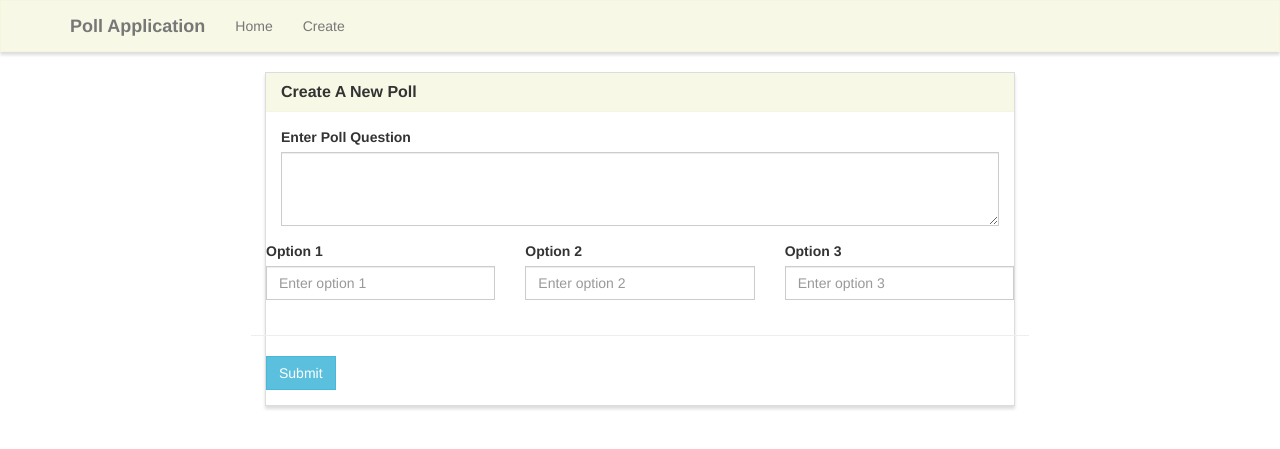
After one commit to George-Kibe/django-discord-clone, a Django app: page /polls/create/ in a window 1280 px wide. The commit adds this page. Shown: the top 449 px of the page. Run offline with Django 4.2, Linux system fonts and the light colour scheme; some libraries are stand-ins or nearby versions.

Commit message:
polls app templates

```diff
--- /dev/null
+++ b/polls/templates/polls/base.html
@@ -0,0 +1,45 @@
+{% load static %}
+
+<!DOCTYPE html>
+<html lang="en">
+	<head>
+		<meta charset="utf-8">
+		<meta http-equiv="content-type" content="text/html; charset=UTF-8">
+		<meta name="viewport" content="width=device-width, initial-scale=1">
+		<title>{% block title %}{% endblock %}</title>
+
+		<!-- Bootstrap CSS -->
+		<link rel="stylesheet" href="https://maxcdn.bootstrapcdn.com/bootstrap/3.3.7/css/bootstrap.min.css" integrity="sha384-BVYiiSIFeK1dGmJRAkycuHAHRg32OmUcww7on3RYdg4Va+PmSTsz/K68vbdEjh4u" crossorigin="anonymous">
+		<link rel="stylesheet" type="text/css" href="{% static 'css/polls.css' %}" />
+
+	</head>
+	<body>
+		<nav class="navbar navbar-default" role="navigation">
+			<div class="container">
+				<!-- Brand and toggle get grouped for better mobile display -->
+				<div class="navbar-header">
+					<button type="button" class="navbar-toggle" data-toggle="collapse" data-target=".navbar-ex1-collapse">
+						<span class="sr-only">Toggle navigation</span>
+						<span class="icon-bar"></span>
+						<span class="icon-bar"></span>
+						<span class="icon-bar"></span>
+					</button>
+					<a class="navbar-brand" href="{% url 'polls:home' %}">Poll Application</a>
+				</div>
+
+				<!-- Collect the nav links, forms, and other content for toggling -->
+				<div class="collapse navbar-collapse navbar-ex1-collapse">
+					<ul class="nav navbar-nav">
+						<li><a href="{% url 'polls:home' %}">Home</a></li>
+						<li><a href="{% url 'polls:create' %}">Create</a></li>
+					</ul>
+				</div><!-- /.navbar-collapse -->
+			</div>
+		</nav>
+
+		<div class="container">
+			{% block main %}{% endblock %}
+		</div>
+
+	</body>
+</html>
--- /dev/null
+++ b/polls/templates/polls/create.html
@@ -0,0 +1,58 @@
+{% extends "polls/base.html" %}
+{% load widget_tweaks %}
+
+{% block title %}Create Poll{% endblock %}
+
+{% block main %}
+<div class="row">
+    <div class="col-lg-8 col-lg-offset-2">
+        <div class="panel panel-default">
+            <div class="panel-heading">
+                <h3 class="panel-title">Create A New Poll</h3>
+            </div>
+
+            <form method="POST">
+                {% csrf_token %}
+                <div class="panel-body">
+                    <div class="row">
+                        <div class="col-lg-12">
+                            <div class="form-group">
+                                <label for="question">Enter Poll Question</label>
+                                {% render_field form.question class="form-control" rows=3 %}
+                        </div>
+                    </div>
+
+                    <div class="row">
+                        <div class="col-lg-4">
+                            <div class="form-group">
+                                <label for="option1">Option 1</label>
+                                {% render_field form.option_one class="form-control" placeholder="Enter option 1" %}
+                            </div>
+                        </div>
+                        <div class="col-lg-4">
+                            <div class="form-group">
+                                <label for="option2">Option 2</label>
+                                {% render_field form.option_two class="form-control" placeholder="Enter option 2" %}
+                            </div>
+                        </div>
+                        <div class="col-lg-4">
+                            <div class="form-group">
+                                <label for="option3">Option 3</label>
+                                {% render_field form.option_three class="form-control" placeholder="Enter option 3" %}
+                            </div>
+                        </div>
+                    </div>
+
+                    <div class="row">
+                        <hr />
+                        <div class="col-lg-4">
+                            <button type="submit" class="btn btn-info">Submit</button>
+                        </div>
+                    </div>
+                </div>
+            </form>
+
+        </div>
+    </div>
+</div>
+{% endblock %}
--- a/templates/navbar.html
+++ b/templates/navbar.html
@@ -8,6 +8,9 @@
       </a>
       <a href="{% url 'get_pdf' %}" class="header__logo">
         <h1>Rooms PDF</h1>
+      </a>
+      <a href="{% url 'get_pdf_json' %}" class="header__logo">
+        <h1>JSON to PDF</h1>
       </a>
       <form class="header__search" method="GET" action="{% url 'home' %}">
         <label>
```
Also changed, not shown: polls/templates/polls/home.html (added, +28 -0 lines), polls/templates/polls/results.html (added, +30 -0 lines), polls/templates/polls/vote.html (added, +58 -0 lines), polls/migrations/0001_initial.py (added), polls/migrations/__init__.py (added).
